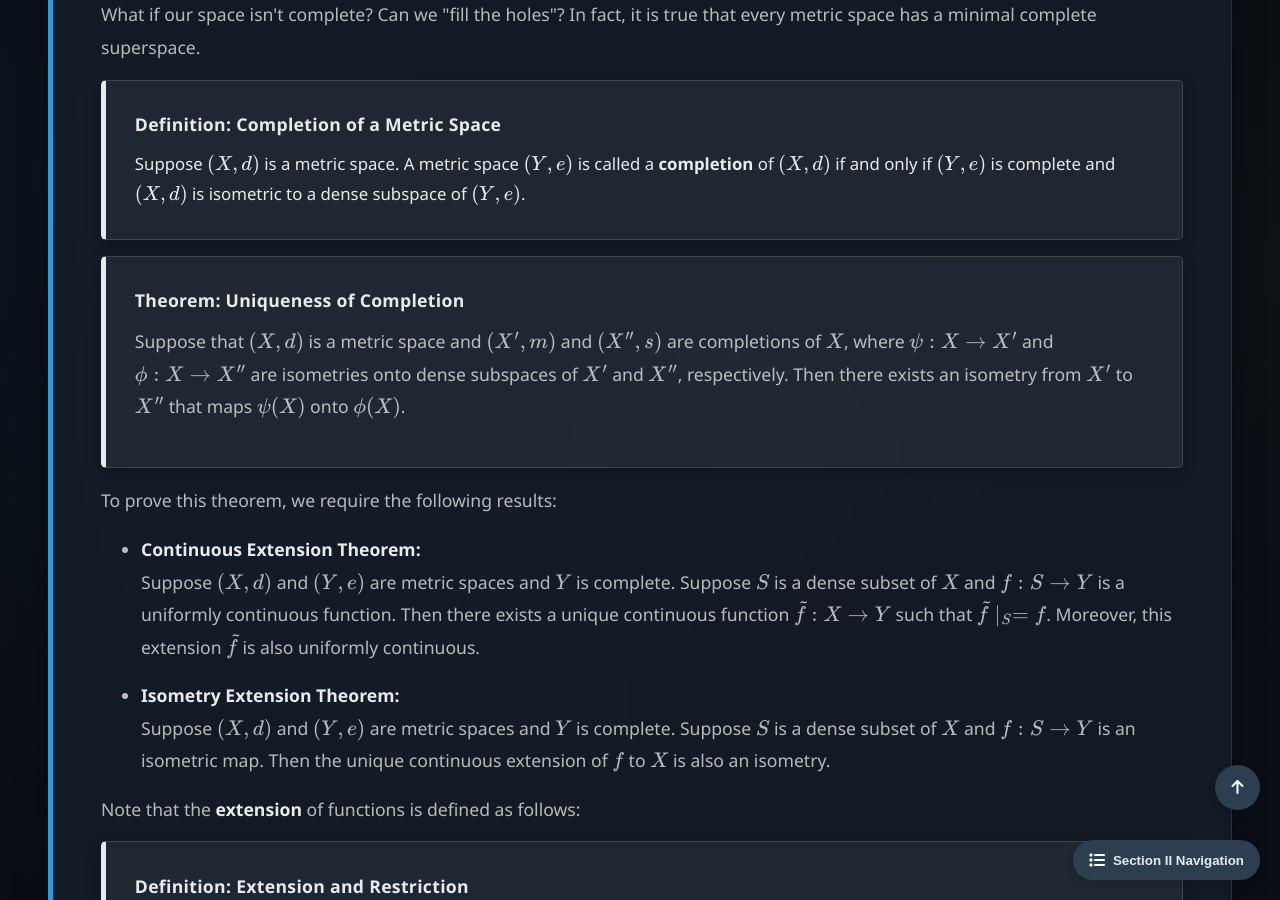
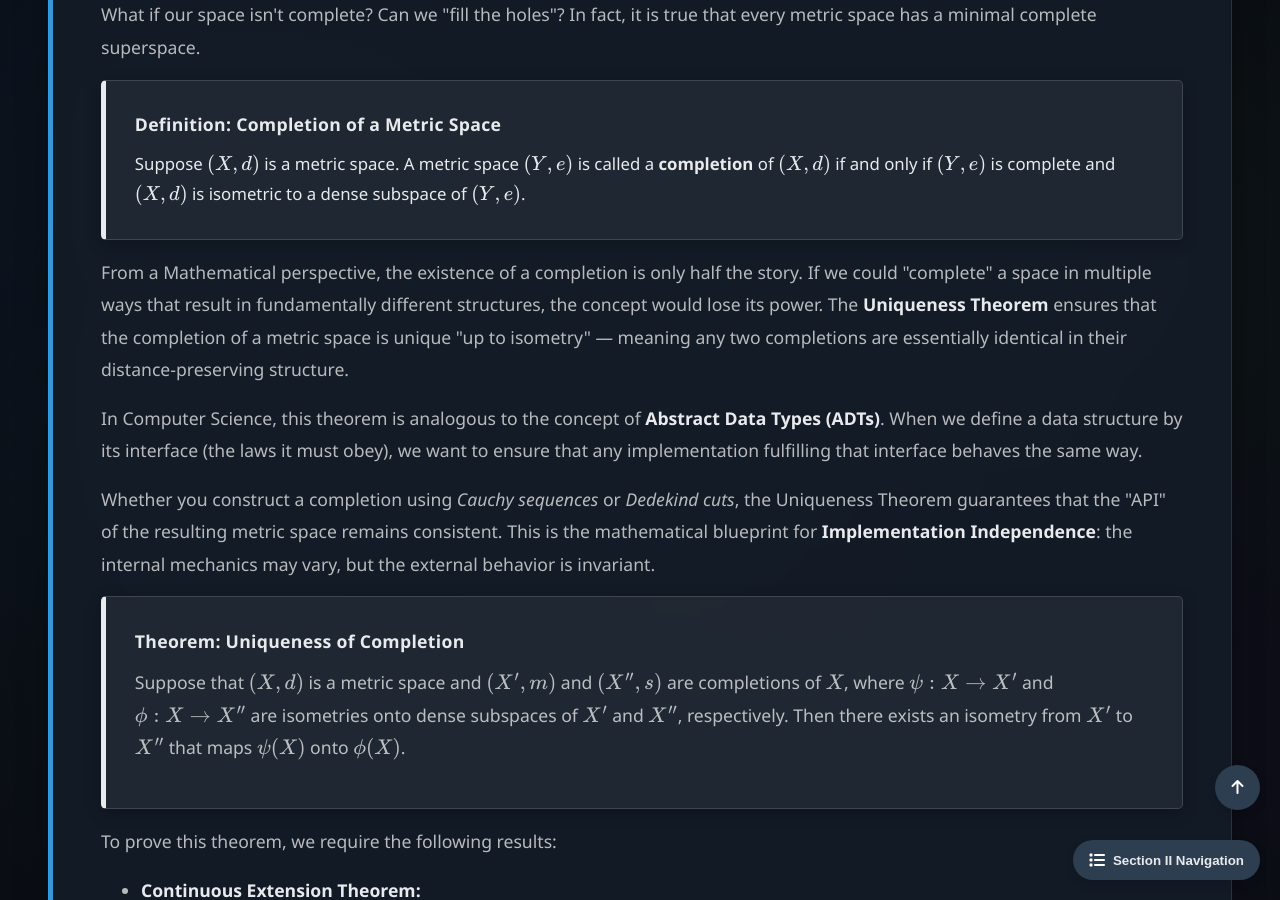
Before and after one commit to Yusukey01/yusukey01.github.io, a Jekyll site: the page built from Mathematics/Calculus/completeness.html, in a window 1280 px wide and 900 px high, scrolled down 3083 px. Built offline with Jekyll 4.4.1, drawn with Linux system fonts in a browser that asks for light colours; some of the changed text lies outside the part shown.

Commit message:
revised explanations

```diff
--- a/Mathematics/Calculus/completeness.html
+++ b/Mathematics/Calculus/completeness.html
@@ -219,6 +219,26 @@ noindex: true
                     \((Y, e)\).
                 </div>
 
+                <p>
+                    From a Mathematical perspective, the existence of a completion is only half the story. If we could
+                    "complete" a space in multiple ways that result in fundamentally different structures, the concept
+                    would lose its power. The <strong>Uniqueness Theorem</strong> ensures that the completion of a metric
+                    space is unique "up to isometry" — meaning any two completions are essentially identical in their
+                    distance-preserving structure.
+                </p>
+
+                <p>
+                    In Computer Science, this theorem is analogous to the concept of <strong>Abstract Data Types (ADTs)</strong>.
+                    When we define a data structure by its interface (the laws it must obey), we want to ensure that any
+                    implementation fulfilling that interface behaves the same way.
+                </p>
+                <p>
+                    Whether you construct a completion using <em>Cauchy sequences</em> or <em>Dedekind cuts</em>,
+                    the Uniqueness Theorem guarantees that the "API" of the resulting metric space remains consistent.
+                    This is the mathematical blueprint for <strong>Implementation Independence</strong>: the internal mechanics
+                    may vary, but the external behavior is invariant.
+                </p>
+
                 <div class="theorem">
                     <span class="theorem-title">Theorem: Uniqueness of Completion</span>
                     <p>
@@ -278,6 +298,36 @@ noindex: true
                         Because \(f\) is an isometry, its range is complete and therefore closed in \(X''\).
                         Since this range includes \(\phi(X)\), it must also include the closure \(\overline{\phi(X)}\), which is \(X''\).
                         Thus, \(f\) is an isometry from \(X'\) onto \(X''\).
+                    </p>
+                </div>
+
+                <div class="proof">
+                    <span class="proof-title">Example: \(\mathbb{Q}\) Completes to \(\mathbb{R}\)</span>
+                    <p>
+                        The completion of the rational numbers \((\mathbb{Q}, |\cdot|)\) is the real numbers \((\mathbb{R}, |\cdot|)\).
+                        While we typically construct \(\mathbb{R}\) as <strong>equivalence classes of Cauchy sequences</strong>, there
+                        are other historically significant methods, such as <strong>Dedekind cuts</strong>.
+                    </p>
+
+                    <ul style="padding-left: 40px;">
+                        <li><strong>Cauchy Sequences:</strong><br>
+                            Constructing \(\mathbb{R}\) via the limits of sequences that "should" converge
+                            (e.g., \((1, 1.4, 1.41, \dots) \to \sqrt{2}\)).
+                        </li>
+                        <li><strong>Dedekind Cuts:</strong><br>
+                            Constructing \(\mathbb{R}\) by partitioning \(\mathbb{Q}\) into two sets
+                            (those less than \(\sqrt{2}\) and those greater).
+                        </li>
+                    </ul><br>
+
+                    <p>
+                        The <strong>Uniqueness Theorem</strong> provides the vital bridge here: it proves that
+                        these two entirely different mathematical "implementations" result in the same structural reality.
+                    </p>
+                    <p>
+                        Without this theorem, we couldn't confidently speak of "<em>The</em> Real Numbers"; we would be stuck
+                        with "the real numbers according to Cauchy" or "the real numbers according to Dedekind." Uniqueness
+                        allows us to treat \(\mathbb{R}\) as a single, canonical abstract data type.
                     </p>
                 </div>
 
```
